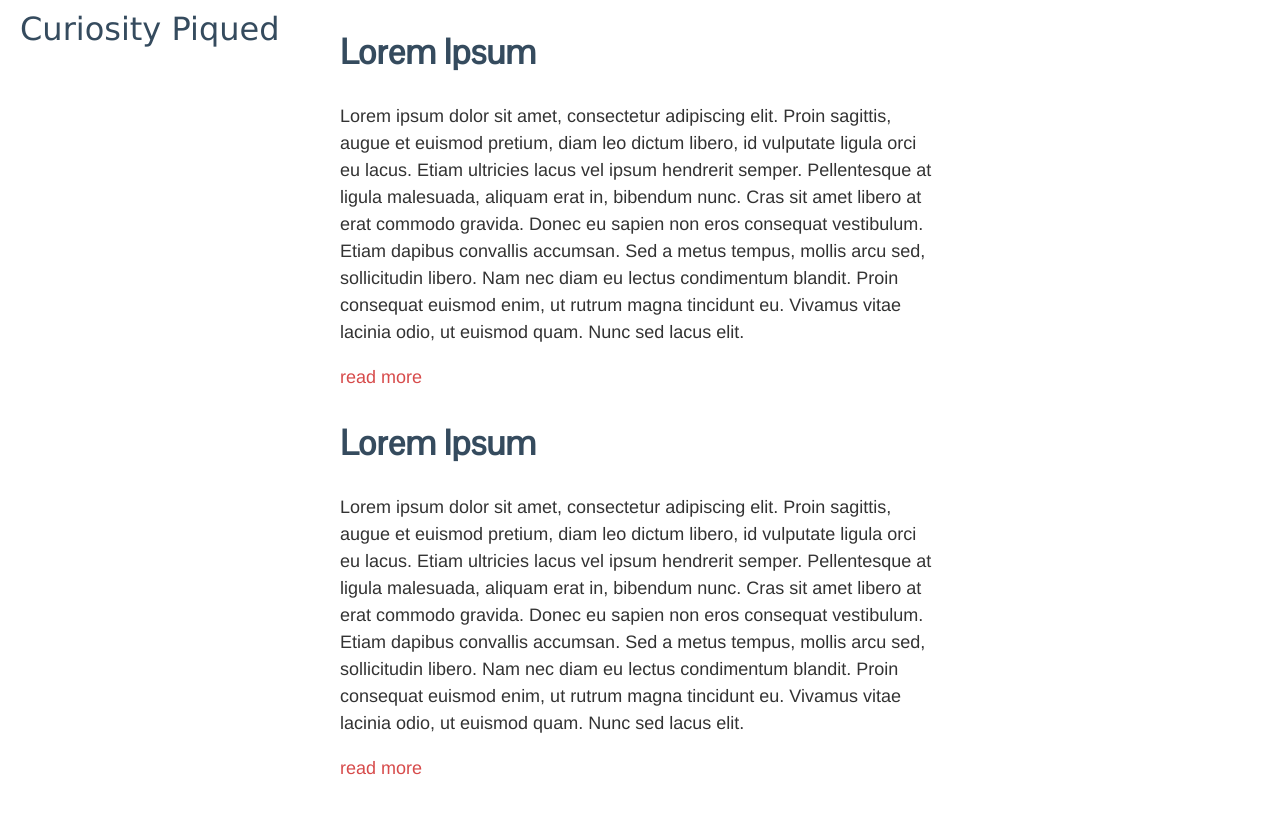
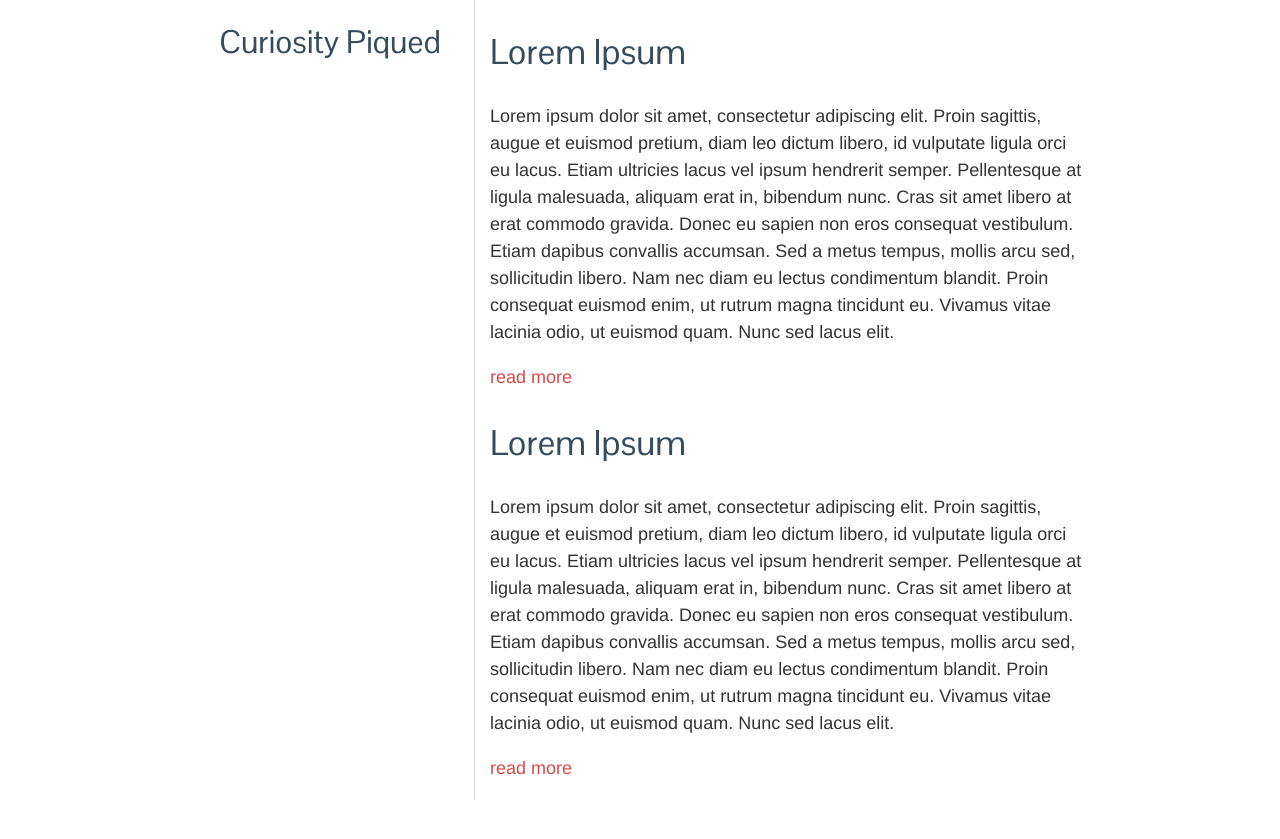
Before and after one commit to ryanfisher/curiositypiqued, a Jekyll site: the page built from index.html, in a window 1280 px wide. Shown: the top 839 px of the page. Built offline with Jekyll 4.4.1, drawn with Linux system fonts in a browser that asks for light colours.

Commit message:
Set up sidebar

```diff
--- a/css/curiositypiqued.css
+++ b/css/curiositypiqued.css
@@ -7,30 +7,18 @@
 body {
   text-align: center;
   color: #333;
+  height: 100%;
 }
 
 h1 {
-  font-family: Geneva, Verdana, sans-serif;
+  font-family: "Pontano Sans", sans-serif;
   font-weight: 100;
   font-size: 32px;
   color: #354b5e;
 }
 
-.index h1 {
-  position: fixed;
-  left: 20px;
-  top: 10px;
-  margin: 0;
-}
-
-.index .my-info {
-  position: fixed;
-  left: 20px;
-  top: 30px;
-}
-
 .container {
-  width: 600px;
+  width: 900px;
   margin: 0 auto;
 }
 
@@ -42,25 +30,39 @@ p {
 }
 
 h2 {
-  font-family: "Pontano Sans";
+  font-family: "Pontano Sans", sans-serif;
+  font-weight: 100;
 }
 
-#post-index {
-  list-style: none;
-  padding: 0;
+.sidebar {
+  float: left;
+  width: 280px;
 }
 
-#post-index a {
+.posts {
+  float: right;
+  list-style: none;
+  padding: 0 0 0 15px;
+  width: 600px;
+  margin: 0;
+  border-left: 1px solid #dcddd8;
+}
+
+.posts a {
   color: #d74b4b;
   text-decoration: none;
 }
 
-#post-index li {
+.posts li {
   text-align: left;
 }
 
-#post-index a h2 {
+.posts a h2 {
   text-decoration: none;
   font-size: 35px;
   color: #354b5e;
 }
+
+.footer {
+  clear: both;
+}
--- a/index.html
+++ b/index.html
@@ -3,10 +3,11 @@ layout: default
 title: Curiosity Piqued
 body_class: index
 ---
+<div class="container">
+  <div class="sidebar">
     <h1>Curiosity Piqued</h1>
-
-<div class="container">
-<ul id="post-index">
+  </div>
+  <ul class="posts">
       {% for post in site.posts %}
         <li>
           <a href="{{ post.url }}"><h2>{{ post.title }}</h2></a>
@@ -15,4 +16,6 @@ body_class: index
         </li>
       {% endfor %}
   </ul>
+  <div class="footer">
   </div>
+</div>
```
Lines whose indentation alone changed are shown as unchanged.
